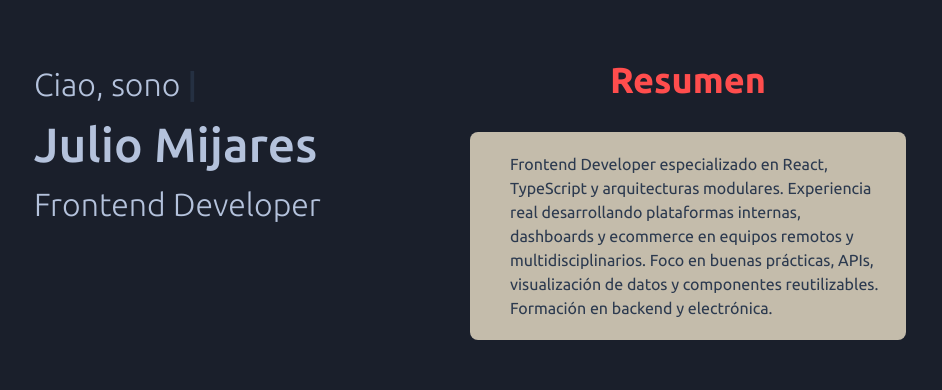
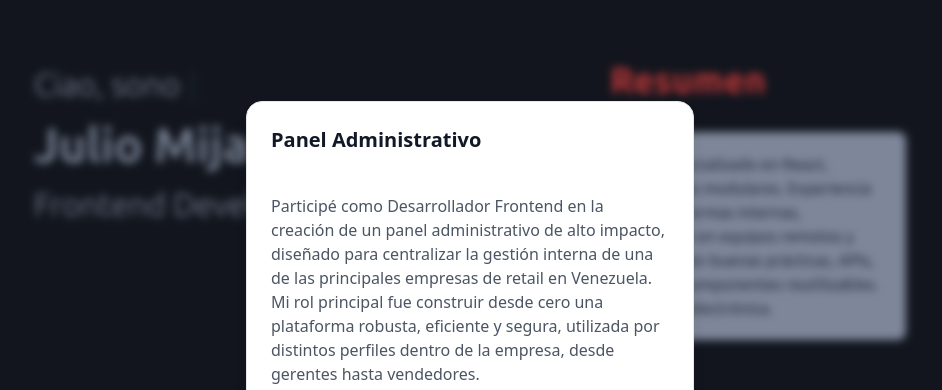
Before and after one commit to julioocmc/portfolio, a React (Vite) app: page / in a window 1280 px wide. Both pictures are taken after a click on the button 408 px from the left and 687 px from the top of the page. Shown: the top 390 px of the page, without its empty margins (170-1112 px from the left). Built offline with nearby package versions, Linux system fonts and the light colour scheme.

Commit message:
Refactor sección de certificación para usar variables CSS y agregar un nuevo componente de modal personalizado

```diff
--- a/src/components/CertifiactionSection.tsx
+++ b/src/components/CertifiactionSection.tsx
@@ -1,5 +1,4 @@
 import { FC } from 'react';
-import Swal from 'sweetalert2';
 
 interface Certification {
   title: string;
@@ -40,30 +39,10 @@
   description,
   image,
   dateRange,
-}) => {
-  const showCertificate = () => {
-    Swal.fire({
-      title: title,
-      imageUrl: image,
-      imageAlt: title,
-      imageWidth: '100%',
-      imageHeight: 'auto',
-      background: '#f0e8d9',
-      color: '#333',
-      showCloseButton: false,
-      confirmButtonColor: '#dd6236',
-      customClass: {
-        title: 'text-xl font-bold',
-        htmlContainer: 'text-base',
-      },
-    });
-  };
-
-  return (
+}) => (
   <div
-      className="max-w-sm p-5 rounded-lg shadow-lg mr-10 ml-10 mb-10 transform transition duration-500 hover:scale-105 cursor-pointer"
-      style={{ backgroundColor: '#c4bcab' }}
-      onClick={showCertificate}
+    className="max-w-sm p-5 rounded-lg shadow-lg mr-10 ml-10 mb-10 transform transition duration-500 hover:scale-105"
+    style={{ backgroundColor: 'var(--primary-card-background)' }}
   >
     <img
       src={image}
@@ -72,16 +51,23 @@
       style={{ height: '200px', width: '100%' }}
     />
     <div className="px-6 py-4">
-        <div className="font-bold text-xl mb-2" style={{ color: '#dd6236' }}>
+      <div
+        className="font-bold text-xl mb-2"
+        style={{ color: 'var(--primary-bullet)' }}
+      >
         {title}
       </div>
-        <p className="text-gray-700 text-left font-bold">{institution}</p>
+      <p
+        className="text-left font-bold"
+        style={{ color: 'var(--primary-black)' }}
+      >
+        {institution}
+      </p>
       <p className="text-gray-600 text-left mt-2">{description}</p>
       <p className="text-gray-600 text-left mt-2 font-bold">{dateRange}</p>
     </div>
   </div>
 );
-};
 
 const CertificationsSection: FC = () => (
   <div className="flex flex-wrap justify-center">
--- a/src/components/Content.tsx
+++ b/src/components/Content.tsx
@@ -15,7 +15,10 @@
           <SectionTitle title="Resumen" />
           <div
             className="p-5 mt-4 md:mt-8 rounded-lg overflow-y-auto"
-            style={{ backgroundColor: '#c4bcab', maxHeight: '400px' }}
+            style={{
+              backgroundColor: 'var(--primary-card-background)',
+              maxHeight: '400px',
+            }}
           >
             <Summary />
           </div>
--- /dev/null
+++ b/src/components/CustomModal.tsx
@@ -0,0 +1,56 @@
+import { Dialog, Transition } from '@headlessui/react';
+import { Fragment } from 'react';
+
+interface CustomModalProps {
+  isOpen: boolean;
+  onClose: () => void;
+  title: string;
+  children: React.ReactNode;
+}
+
+const CustomModal: React.FC<CustomModalProps> = ({
+  isOpen,
+  onClose,
+  title,
+  children,
+}) => (
+  <Transition appear show={isOpen} as={Fragment}>
+    <Dialog as="div" className="relative z-50" onClose={onClose}>
+      <Transition.Child
+        as={Fragment}
+        enter="ease-out duration-200"
+        enterFrom="opacity-0"
+        enterTo="opacity-100"
+        leave="ease-in duration-100"
+        leaveFrom="opacity-100"
+        leaveTo="opacity-0"
+      >
+        <div className="fixed inset-0 bg-black bg-opacity-30 backdrop-blur-sm" />
+      </Transition.Child>
+
+      <div className="fixed inset-0 flex items-center justify-center">
+        <Transition.Child
+          as={Fragment}
+          enter="ease-out duration-200"
+          enterFrom="opacity-0 scale-95"
+          enterTo="opacity-100 scale-100"
+          leave="ease-in duration-100"
+          leaveFrom="opacity-100 scale-100"
+          leaveTo="opacity-0 scale-95"
+        >
+          <Dialog.Panel className="w-full max-w-md p-6 bg-white dark:bg-gray-900 rounded-2xl shadow-lg border border-gray-200">
+            <Dialog.Title
+              as="h3"
+              className="text-xl font-bold text-gray-900 dark:text-white mb-4"
+            >
+              {title}
+            </Dialog.Title>
+            {children}
+          </Dialog.Panel>
+        </Transition.Child>
+      </div>
+    </Dialog>
+  </Transition>
+);
+
+export default CustomModal;
```
Lines whose indentation alone changed are shown as unchanged.
